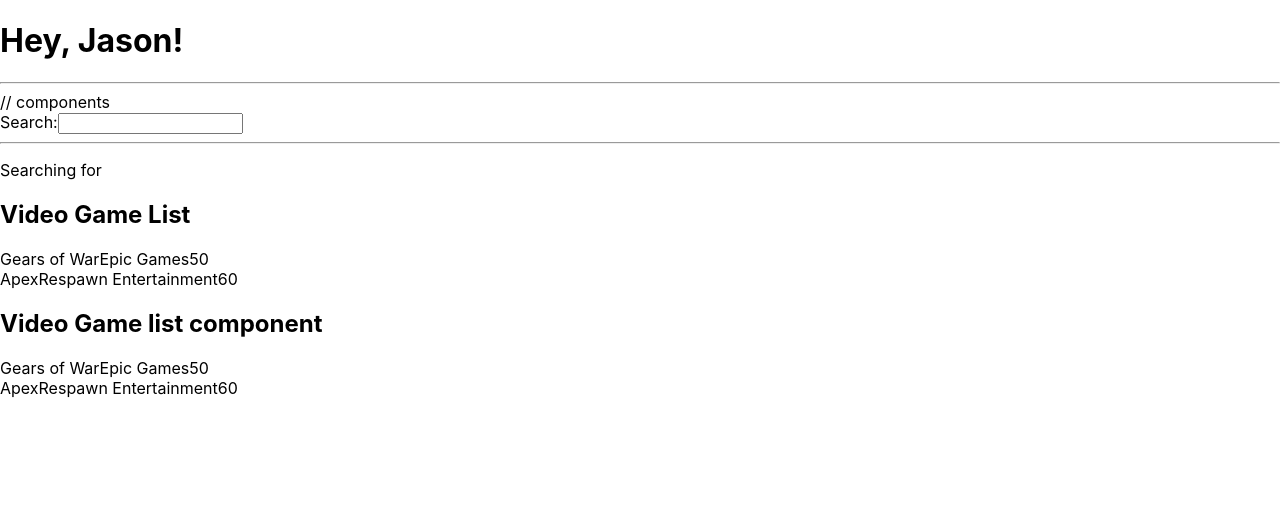
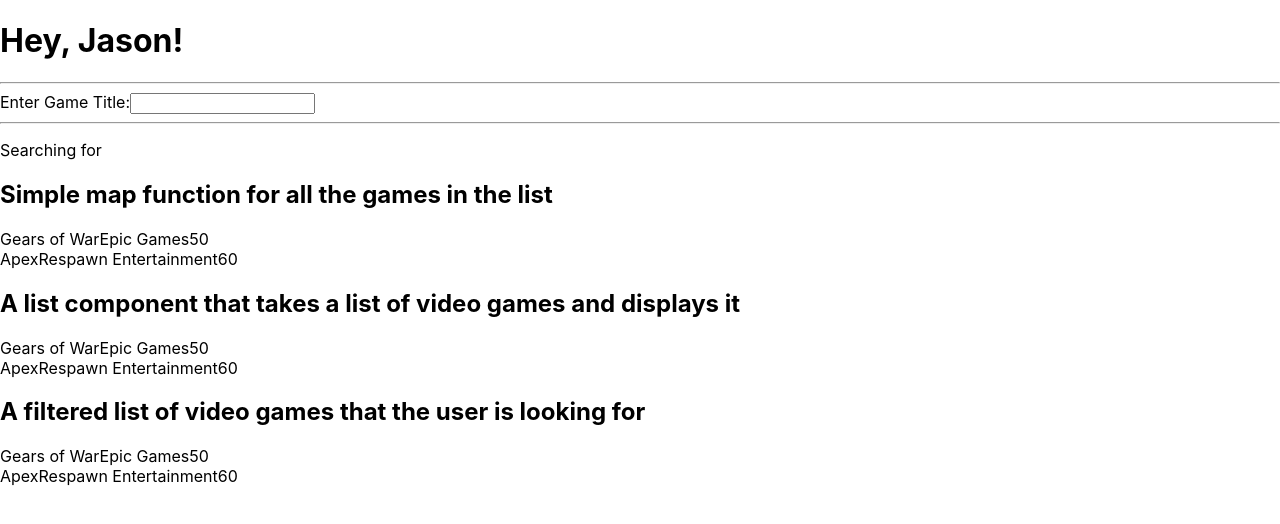
Before and after one commit to jasonwieczorek/ReactTest, a React (Create React App) app: page / in a window 1280 px wide. Shown: the top 524 px of the page. Built offline with nearby package versions, Linux system fonts and the light colour scheme.

Commit message:
added State Lifting

```diff
--- a/src/App.js
+++ b/src/App.js
@@ -20,10 +20,22 @@
 // The main React Component, basically just a Javascript function (function App is an alternative way to do this)
 const App = () => {
 
+    const[searchTerm, setSearchTerm] = React.useState('');
+
     // A callback function
-    const searchHandler = event => {
-        console.log(event.target.value);
+    const handleSearch = event => {
+       setSearchTerm(event.target.value);
     }
+
+    // the searched stories (more verbose)
+    //const searchedGames = videoGames.filter(function(game) {
+    //    return game.title.toLowerCase().includes(searchTerm.toLowerCase());
+    //});
+
+    // the searched stories (more concise)
+    const searchedGames = videoGames.filter(game =>
+        game.title.toLowerCase().includes(searchTerm.toLowerCase())
+    );
 
     // return some JSX stuff for display
     return (
@@ -31,11 +43,11 @@
             <h1>{welcome.greeting} {welcome.name}</h1>
             <hr/>
 
-            // components
-            <Search onSearch={searchHandler}/>
+            {/* pass the handleSearch function to the Search component */}
+            <Search onSearch={handleSearch}/>
 
             {/* display a list of video games */}
-            <h2>Video Game List</h2>
+            <h2>Simple map function for all the games in the list</h2>
             {videoGames.map(function(game) {
                 return (
                     <div key={game.id}>
@@ -47,8 +59,12 @@
             })}
 
             {/* initialize a new List Component of video games */}
-            <h2>Video Game list component</h2>
+            <h2>A list component that takes a list of video games and displays it</h2>
             <List list={videoGames}/>
+
+            {/* display the searched stories */}
+            <h2>A filtered list of video games that the user is looking for</h2>
+            <List list={searchedGames}/>
         </div>
     );
 }
@@ -67,8 +83,8 @@
 
     return (
         <div>
-            <label htmlFor="search">Search:</label>
-            <input id="search" type="text" onChange={handleChange}/>
+            <label htmlFor="search">Enter Game Title:</label>
+            <input id="search" type="text" onChange={props.onSearch}/>
             <hr/>
             <p>Searching for <strong>{searchTerm}</strong></p>
         </div>
```
